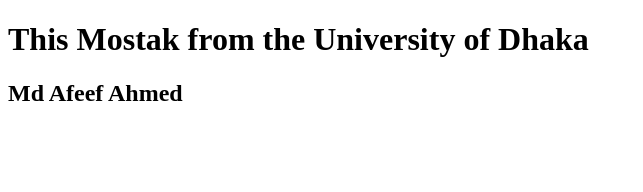
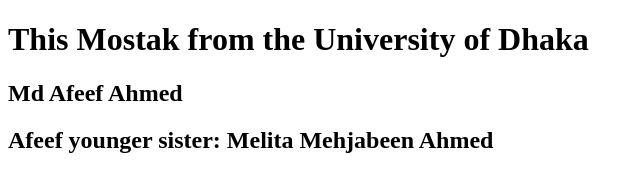
Before and after one commit to mostakphoenixsoftbd/demo2, a plain HTML site: page index.html in a window 1280 px wide. Shown: the whole page, without its empty margins (0-643 px from the left). Drawn offline with Linux system fonts and the light colour scheme.

Commit message:
Melita Mehjabeen name done.

```diff
--- a/index.html
+++ b/index.html
@@ -8,5 +8,6 @@
 <body>
     <h1>This Mostak from the University of Dhaka</h1>
     <h2>Md Afeef Ahmed</h2>
+    <h2>Afeef younger sister: Melita Mehjabeen Ahmed</h2>
 </body>
 </html>
```
